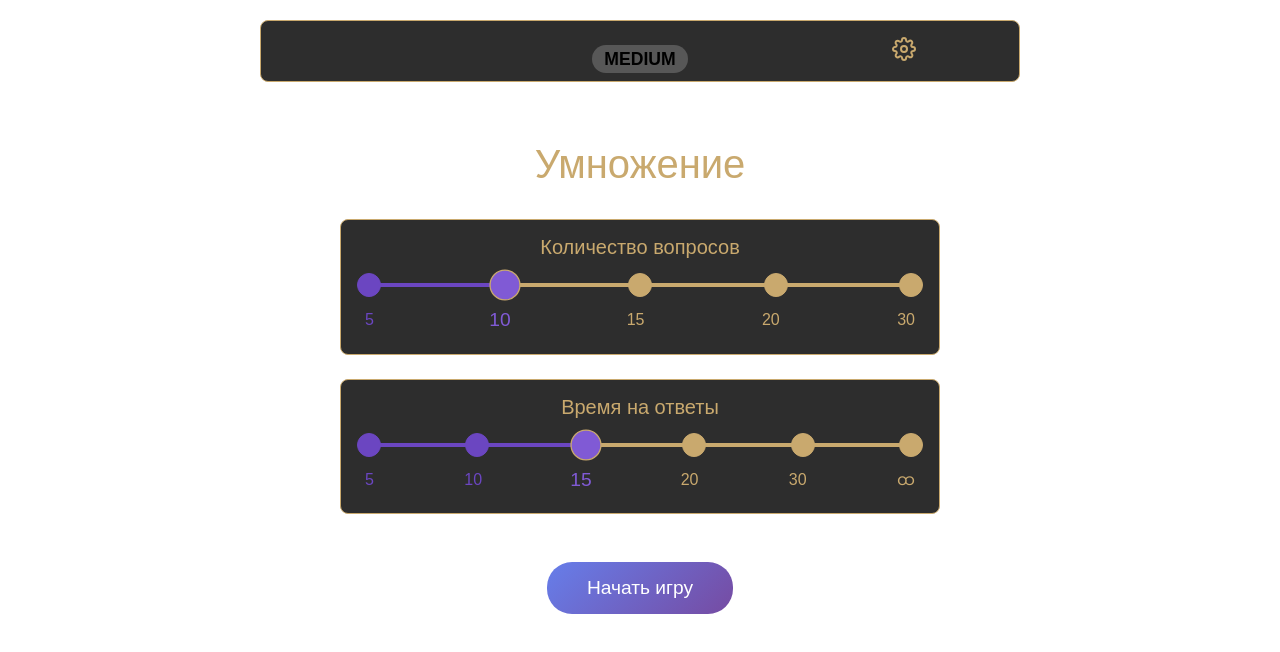
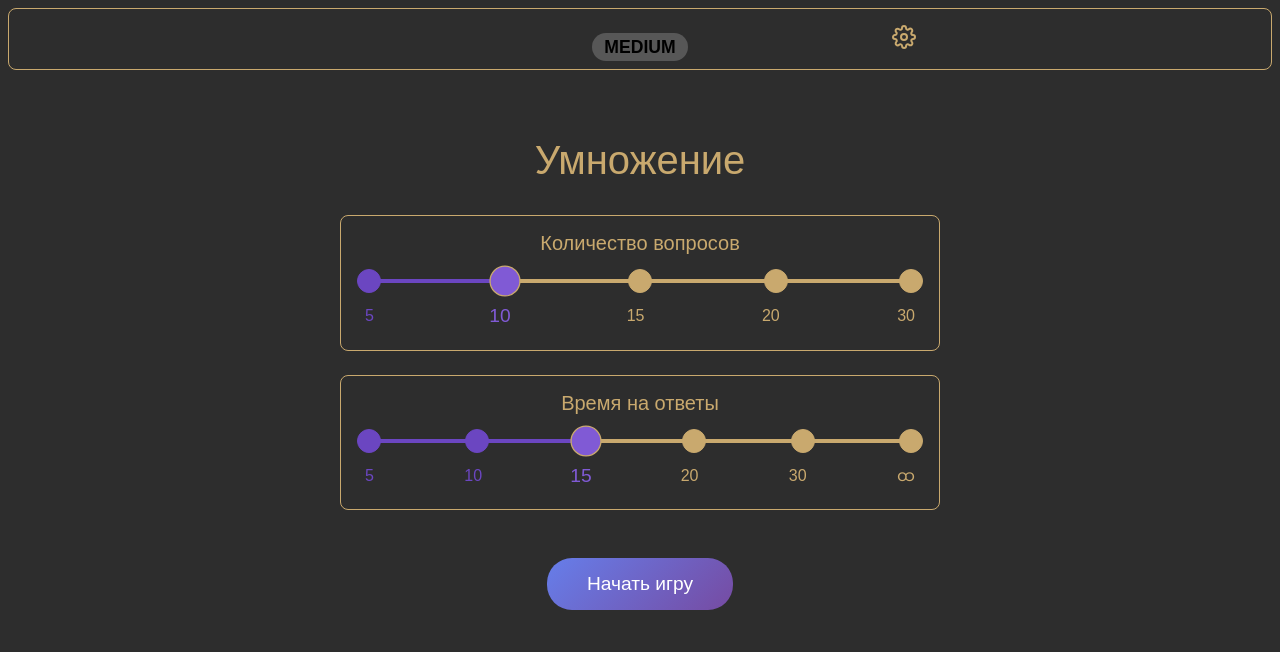
Before and after one commit to IakovlevDmitrii/multiplication, a React (Create React App) app: page / in a window 1280 px wide. Shown: the top 652 px of the page. Built offline with nearby package versions, Linux system fonts and the light colour scheme.

Commit message:
add container to Game

```diff
--- a/src/components/Game/Game.module.scss
+++ b/src/components/Game/Game.module.scss
@@ -1,22 +1,17 @@
-@import '../../styles/mixins';
+@import '../../styles/variables';
 
 .game {
-  max-width: 100%;
-  margin: 0 auto;
-  padding: 10px;
-  font-size: 14px;
+  font-size: clamp(0.8rem, 2.5vw + 1rem, 1rem);
   font-family: 'Arial', sans-serif;
   min-height: 100vh;
+  background-color: $bg-primary;
+}
 
-  @include tablet-up {
-    max-width: 90%;
-    padding: 15px;
-    font-size: 15px;
-  }
-
-  @include desktop-up {
-    max-width: 800px;
-    padding: 20px;
-    font-size: 16px;
-  }
+.container {
+  display: flex;
+  flex-direction: column;
+  justify-content: flex-start;
+  align-items: stretch;
+  gap: 0.5rem;
+  padding: 0.5rem;
 }
```
